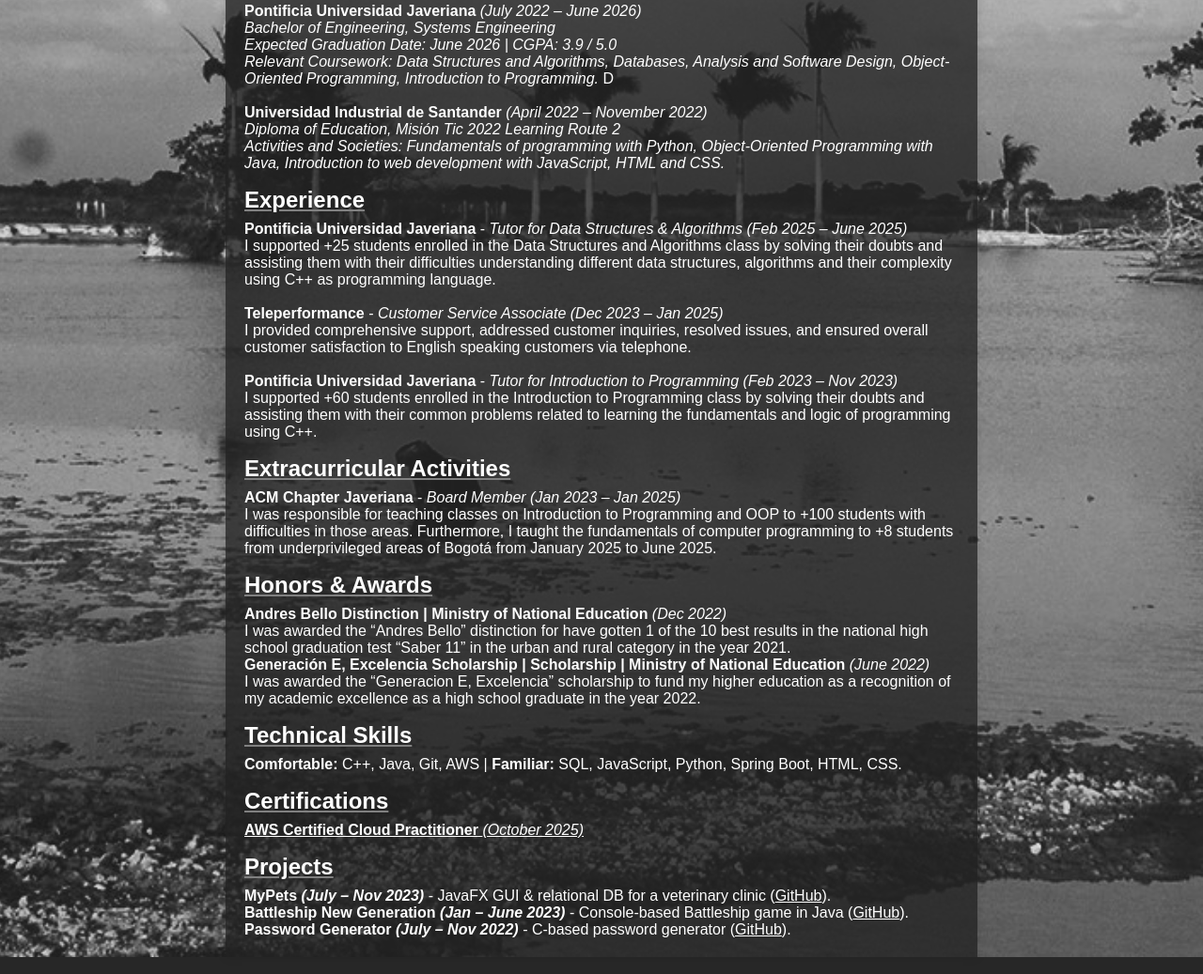
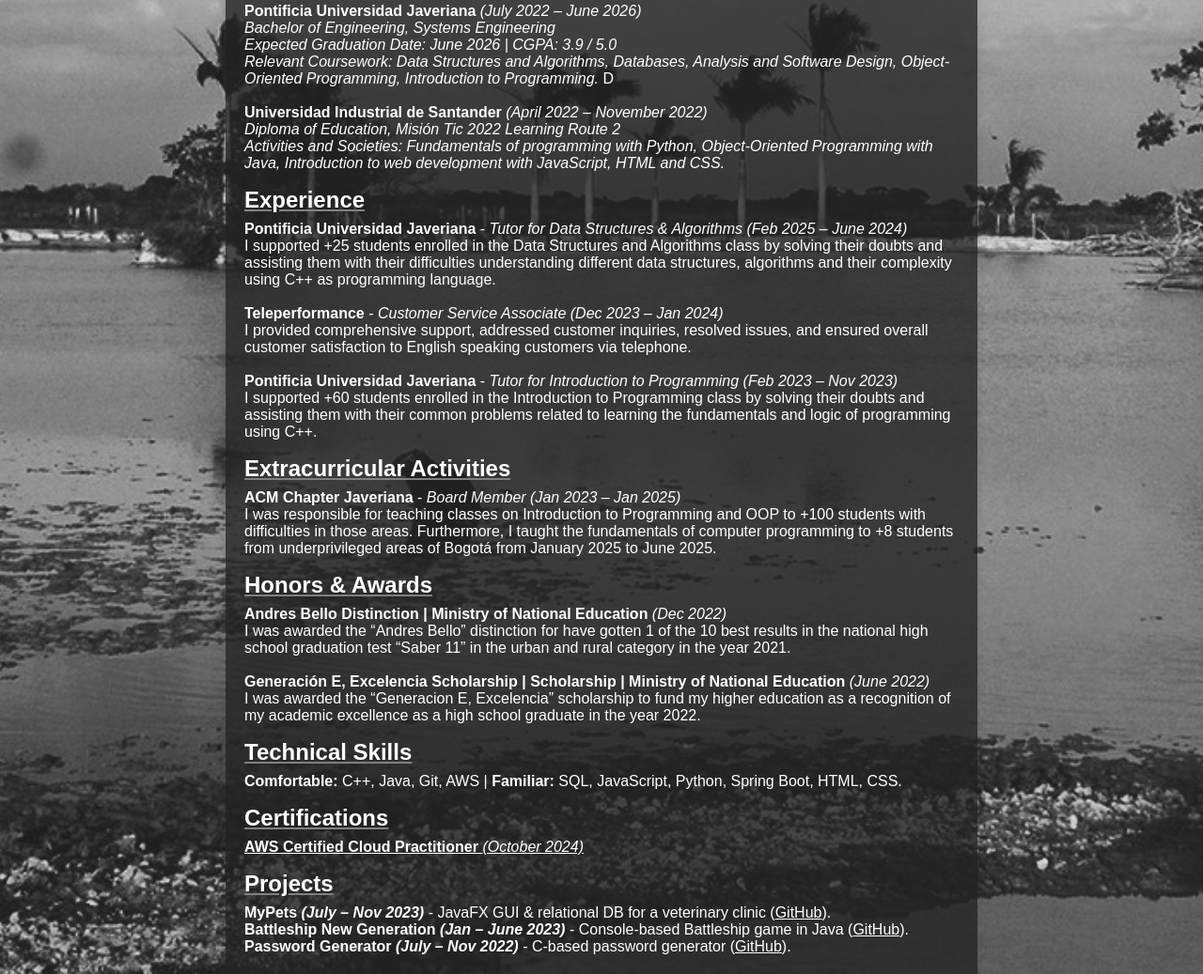
Before and after one commit to diego4lbarracin/Taller1DesarrolloWeb, a plain HTML site: page html/EN/CV.html in a window 1280 px wide. Shown: the part 259-1296 px from the top of the page at 94% size. Drawn offline with Linux system fonts and the light colour scheme.

Commit message:
Another quick changes.

```diff
--- a/html/EN/CV.html
+++ b/html/EN/CV.html
@@ -81,7 +81,7 @@
           <h2>Experience</h2>
           <p>
             <strong>Pontificia Universidad Javeriana</strong> -
-            <i>Tutor for Data Structures & Algorithms (Feb 2025 – June 2025)</i>
+            <i>Tutor for Data Structures & Algorithms (Feb 2025 – June 2024)</i>
             <br />
             I supported +25 students enrolled in the Data Structures and
             Algorithms class by solving their doubts and assisting them with
@@ -91,7 +91,7 @@
           <br />
           <p>
             <strong>Teleperformance</strong> -
-            <i>Customer Service Associate (Dec 2023 – Jan 2025)</i>
+            <i>Customer Service Associate (Dec 2023 – Jan 2024)</i>
             <br />
             I provided comprehensive support, addressed customer inquiries,
             resolved issues, and ensured overall customer satisfaction to
@@ -131,6 +131,7 @@
             the 10 best results in the national high school graduation test
             “Saber 11” in the urban and rural category in the year 2021.
           </p>
+          <br />
           <p>
             <strong
               >Generación E, Excelencia Scholarship | Scholarship | Ministry of
@@ -156,7 +157,7 @@
               href="https://www.credly.com/badges/78d002ad-78e0-4a52-b2ec-44073c352fca/linked_in_profile"
               target="_blank"
               ><strong>AWS Certified Cloud Practitioner</strong>
-              <i>(October 2025)</i></a
+              <i>(October 2024)</i></a
             >
           </p>
 
```
Also changed, not shown: html/ES/HojaDeVida.html (+4 -4 lines).
